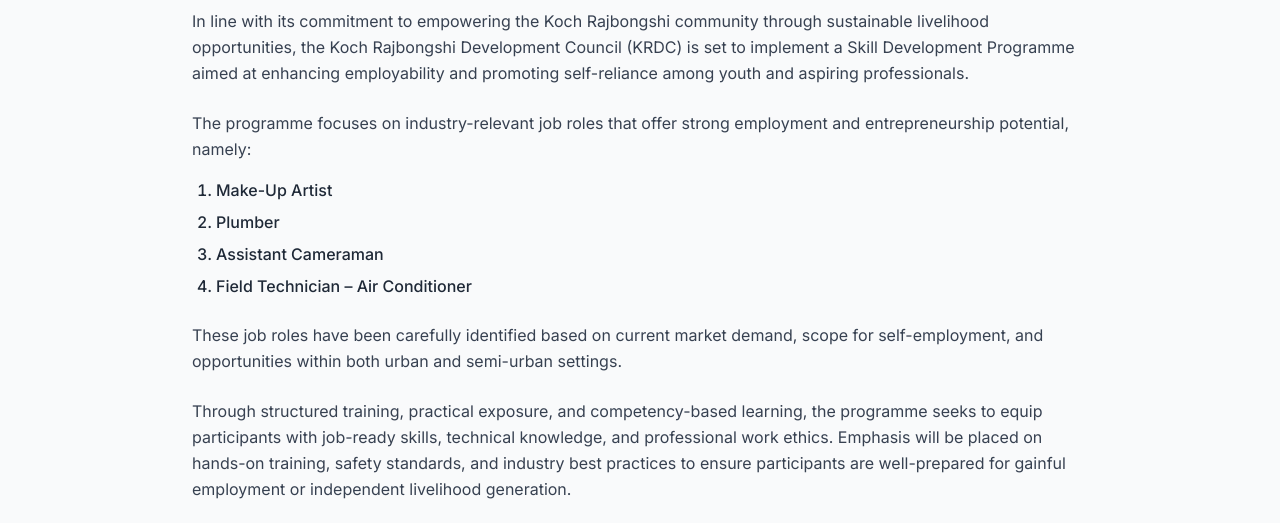
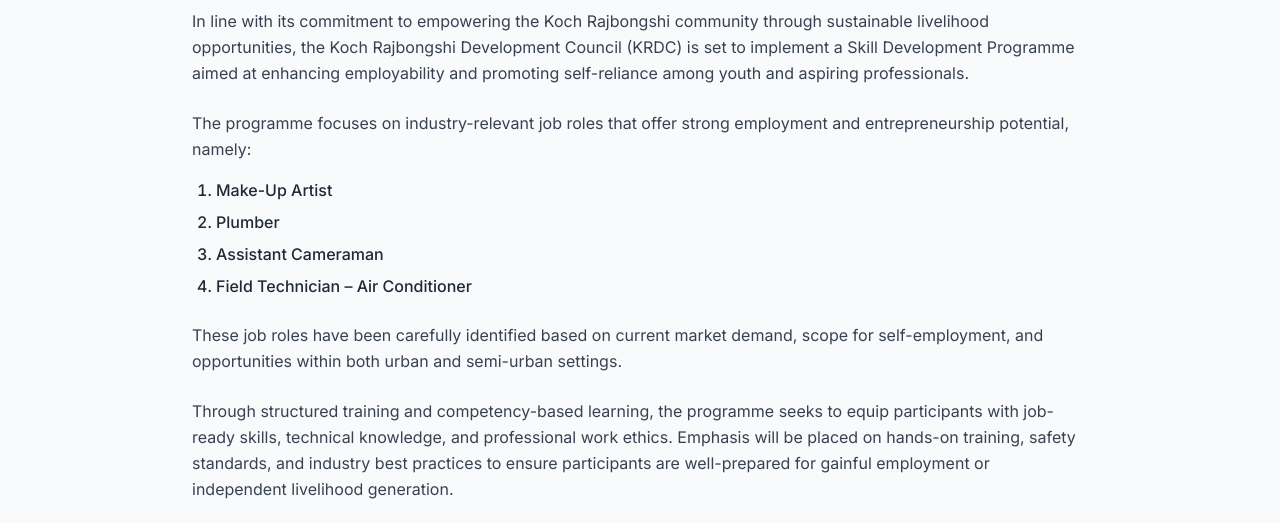
Before and after one commit to geekodour/krdc_website, an Eleventy site: page src/skill-development.njk in a window 1280 px wide. Shown: the part 204-727 px from the top of the page. Built offline with nearby package versions, Linux system fonts and the light colour scheme; Eleventy itself is replaced by a stand-in of ours; files that its build step writes are made by us from their sources.

Commit message:
Update skill-development.njk

```diff
--- a/src/skill-development.njk
+++ b/src/skill-development.njk
@@ -30,7 +30,7 @@
             </p>
 
             <p class="text-gray-700 leading-relaxed mb-6">
-                Through structured training, practical exposure, and competency-based learning, the programme seeks to equip participants with job-ready skills, technical knowledge, and professional work ethics. Emphasis will be placed on hands-on training, safety standards, and industry best practices to ensure participants are well-prepared for gainful employment or independent livelihood generation.
+                Through structured training and competency-based learning, the programme seeks to equip participants with job-ready skills, technical knowledge, and professional work ethics. Emphasis will be placed on hands-on training, safety standards, and industry best practices to ensure participants are well-prepared for gainful employment or independent livelihood generation.
             </p>
 
             <p class="text-gray-700 leading-relaxed">
```
